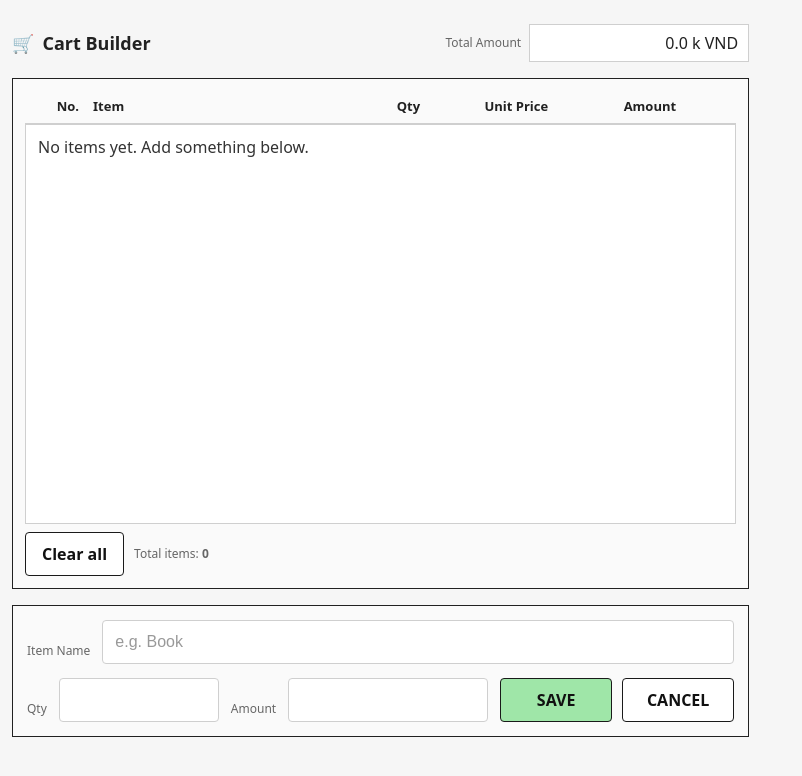
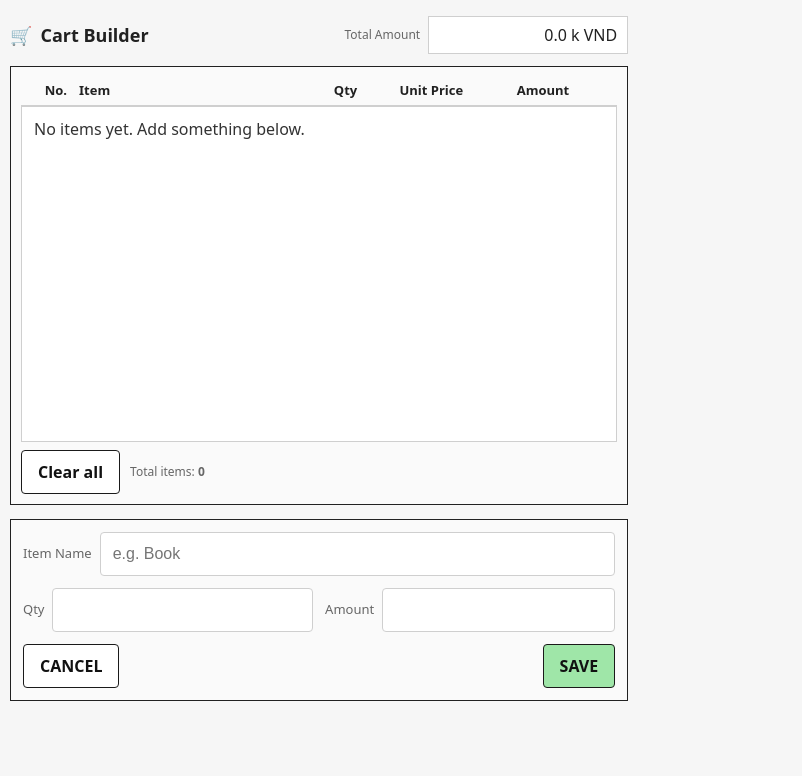
Before and after one commit to aveloxpro-ux/Shopping-Cart-TNS, a React (Vite) app: page / in a window 1280 px wide. Shown: the top 776 px of the page, without its empty margins (0-802 px from the left). Built offline with nearby package versions, Linux system fonts and the light colour scheme.

Commit message:
Update version v0.4

```diff
--- a/src/App.css
+++ b/src/App.css
@@ -1,5 +1,5 @@
 :root {
-  --row-h: 40px;          /* 10 visible rows */
+  --row-h: 48px;   /* 7 visible rows (taller for touch) */
   --border: #cfcfcf;
   --ink: #212121;
   --muted: #666;
@@ -12,89 +12,163 @@
 
 * { box-sizing: border-box; }
 html, body, #root { height: 100%; }
-html, body { overflow-x: hidden; }
+html, body { overflow-x: hidden; margin: 0; }
+
 body {
-  margin: 0;
-  font-family: ui-sans-serif, system-ui, -apple-system, Segoe UI, Roboto, "Helvetica Neue", Arial, "Apple Color Emoji","Segoe UI Emoji";
+  font-family: ui-sans-serif, system-ui, -apple-system, Segoe UI, Roboto, Arial;
   color: var(--ink);
   background: #f6f6f6;
 }
 
-.wrap { max-width: 920px; margin: 24px auto; padding: 0 12px 48px; width: 100%; }
+.wrap { max-width: 920px; margin: 16px auto; padding: 0 10px 40px; }
 
-/* header */
-.header { display: grid; grid-template-columns: 1fr auto; gap: 12px; align-items: center; margin-bottom: 16px; }
+/* ---------- header ---------- */
+.header {
+  display: grid;
+  grid-template-columns: 1fr auto;
+  gap: 12px;
+  align-items: center;
+  margin-bottom: 12px;
+}
 .title { font-weight: 700; font-size: 18px; display: inline-flex; align-items: center; gap: 8px; }
-.title .emoji { opacity: .8; }
-.totalBox { display: grid; grid-template-columns: 140px 220px; gap: 8px; align-items: center; }
+.title .emoji { opacity: .85; }
+.totalBox { display: grid; grid-template-columns: 120px 200px; gap: 8px; align-items: center; }
 .totalLabel { font-size: 12px; color: var(--muted); text-align: right; }
-.totalValue { border: 1px solid var(--border); background: var(--bg); padding: 6px 10px; font-variant-numeric: tabular-nums; text-align: right; width: 100%; }
+.totalValue { border: 1px solid var(--border); background: var(--bg); padding: 6px 10px; text-align: right; font-variant-numeric: tabular-nums; }
 
-/* table card */
-.card { border: 1px solid var(--ink); background: var(--panel); padding: 12px; margin-bottom: 16px; width: 100%; }
-.tableHeader, .row { display: grid; grid-template-columns: 56px 1fr 90px 120px 120px 48px; align-items: center; gap: 8px; }
-.tableHeader { font-size: 13px; font-weight: 600; border-bottom: 1px solid var(--border); padding: 6px 4px; }
-.tableBody { height: calc(10 * var(--row-h)); overflow-y: auto; background: #fff; border: 1px solid var(--border); }
+/* ---------- table card ---------- */
+.card { border: 1px solid var(--ink); background: var(--panel); padding: 10px; margin-bottom: 14px; }
+.tableHeader,
+.row {
+  display: grid;
+  grid-template-columns: 50px 1fr 70px 100px 100px 40px; /* wider Item, small remove */
+  align-items: center;
+  gap: 6px;
+}
+.tableHeader { font-size: 13px; font-weight: 600; border-bottom: 1px solid var(--border); padding: 4px 2px; }
+.tableBody { height: calc(7 * var(--row-h)); overflow-y: auto; background: #fff; border: 1px solid var(--border); }
 .empty { padding: 10px 12px; color: #333; }
-.row { min-height: var(--row-h); padding: 6px 6px; border-bottom: 1px solid #eee; cursor: pointer; }
-.row:hover { background: #f7f7f7; } .row.selected { background: #eef6ff; } .row:last-child { border-bottom: none; }
+.row { min-height: var(--row-h); padding: 4px 4px; border-bottom: 1px solid #eee; cursor: pointer; }
+.row:hover { background: #f7f7f7; }
+.row.selected { background: #eef6ff; }
+.row:last-child { border-bottom: none; }
+
 .col.no { text-align: right; padding-right: 6px; }
 .col.qty, .col.unit, .col.amount, .col.action { text-align: right; }
 .itemCell { overflow: hidden; white-space: nowrap; text-overflow: ellipsis; }
 .mono { font-variant-numeric: tabular-nums; }
-/* small 'X' remove */
-.remX { width: 22px; height: 22px; line-height: 20px; padding: 0; border: 1px solid #b91c1c; color: #b91c1c; background: #ffe3e3; border-radius: 3px; font-weight: 700; cursor: pointer; }
+
+/* small remove X */
+.remX {
+  width: 22px; height: 22px; line-height: 20px;
+  padding: 0;
+  border: 1px solid #b91c1c;
+  color: #b91c1c;
+  background: #ffe3e3;
+  border-radius: 3px;
+  font-weight: 700;
+  cursor: pointer;
+}
 .remX:hover { filter: brightness(0.97); }
+
 /* footer */
 .cardFooter { display: flex; justify-content: space-between; align-items: center; padding-top: 8px; }
 .footerLeft { display: flex; align-items: center; gap: 10px; }
 .muted { color: var(--muted); font-size: 12px; }
 
-/* ==== Add/Edit panel (2 rows) ==== */
-.panel-2rows { border: 1px solid var(--ink); background: var(--panel); padding: 14px; display: grid; gap: 14px; }
+/* ---------- add/edit panel (3 rows) ---------- */
+.panel-3rows {
+  border: 1px solid var(--ink);
+  background: var(--panel);
+  padding: 12px;
+  display: grid;
+  gap: 12px;
+}
 
 /* Row 1: label + full-width input */
-.row1 { display: grid; grid-template-columns: auto 1fr; gap: 12px; align-items: end; }
+.panel-3rows .row1 {
+  display: grid;
+  grid-template-columns: auto 1fr;
+  gap: 8px;
+  align-items: center; /* vertical center */
+}
 
-/* Row 2: Qty label, Qty input, Amount label, Amount input, Buttons (SAVE+CANCEL) */
-.row2 { display: grid; grid-template-columns: auto 160px auto 200px auto; gap: 12px; align-items: end; }
-.buttons { display: flex; gap: 10px; justify-content: flex-end; }
+/* Row 2: TWO equal columns; inside each, label+input full width */
+.panel-3rows .row2 {
+  display: grid;
+  grid-template-columns: 1fr 1fr;
+  gap: 12px;
+}
+.panel-3rows .row2 .field {
+  display: grid;
+  grid-template-columns: auto 1fr;
+  gap: 8px;
+  align-items: center; /* vertical center */
+}
 
-.lbl { font-size: 12px; color: var(--muted); padding-bottom: 4px; }
-.in { width: 100%; border: 1px solid var(--border); background: #fff; padding: 10px 12px; border-radius: 4px; font-size: 16px; line-height: 1.4; color: #111; }
-.in::placeholder { color: #999; }
-.in.number { text-align: right; font-variant-numeric: tabular-nums; }
+/* Row 3: buttons on ends */
+.panel-3rows .row3 {
+  display: flex;
+  justify-content: space-between; /* CANCEL left, SAVE right */
+  gap: 10px;
+}
 
-.no-spin::-webkit-outer-spin-button, .no-spin::-webkit-inner-spin-button { -webkit-appearance: none; margin: 0; }
-.no-spin[type="number"] { -moz-appearance: textfield; }
+.lbl { font-size: 13px; color: var(--muted); white-space: nowrap; }
 
-/* buttons */
-.btn { border: 1px solid #1a1a1a; background: #e9f0ff; padding: 10px 16px; border-radius: 4px; font-weight: 700; cursor: pointer; color: #111; font-size: 16px; }
-.btn.equal { min-width: 112px; text-align: center; }
-.btn:hover { filter: brightness(0.98); }
+.in {
+  width: 100%;
+  border: 1px solid var(--border);
+  background: #fff;
+  padding: 10px 12px;
+  border-radius: 4px;
+  font-size: 16px; /* >=16 to avoid iOS zoom */
+  line-height: 1.4;
+  color: #111;
+}
+
+.btn {
+  border: 1px solid #1a1a1a;
+  border-radius: 4px;
+  padding: 10px 16px;
+  font-weight: 700;
+  cursor: pointer;
+  font-size: 16px;
+  color: #111;
+}
 .btn.ghost { background: #fff; }
-.btn.add { background: var(--green); border-color: #1a1a1a; }
+.btn.add { background: var(--green); }
 .btn.add:hover { background: var(--green-hover); }
 
 .errors { margin-top: 8px; padding-left: 18px; color: #b91c1c; font-size: 13px; }
 
-/* modal */
+/* ---------- modal ---------- */
 .modalBackdrop { position: fixed; inset: 0; background: rgba(0,0,0,.35); display: grid; place-items: center; z-index: 50; }
 .modalBox { width: min(460px, 92vw); background: #fff; border: 1px solid #1a1a1a; border-radius: 8px; padding: 18px; box-shadow: 0 10px 30px rgba(0,0,0,.25); }
 .modalTitle { font-weight: 700; margin-bottom: 6px; }
 .modalBody { color: #333; margin-bottom: 14px; }
 .modalActions { display: flex; gap: 10px; justify-content: flex-end; }
 
-/* mobile tweaks */
+/* ---------- responsive tweaks ---------- */
 @media (max-width: 600px) {
-  .wrap { padding: 0 8px 40px; }
-  .tableHeader, .row { grid-template-columns: 40px 1fr 56px 80px 90px 42px; gap: 6px; font-size: 14px; }
+  .wrap { padding: 0 8px 36px; }
+  .tableHeader, .row {
+    grid-template-columns: 40px 1fr 56px 80px 88px 38px;
+    gap: 6px; font-size: 14px;
+  }
   .totalBox { grid-template-columns: auto 140px; gap: 6px; }
-  .row2 { grid-template-columns: auto 100px auto 120px auto; }
+
+  /* On small phones, give Row2 columns vertical stacking if needed */
+  .panel-3rows .row2 {
+    grid-template-columns: 1fr 1fr;
+    gap: 10px;
+  }
 }
 @media (max-width: 420px) {
-  :root { --row-h: 36px; }
-  .tableHeader, .row { grid-template-columns: 34px 1fr 48px 70px 78px 38px; gap: 5px; font-size: 13px; }
-  .btn.equal { min-width: 100px; }
-  .row2 { grid-template-columns: auto 90px auto 110px auto; }
+  :root { --row-h: 44px; }
+  .tableHeader, .row {
+    grid-template-columns: 34px 1fr 48px 72px 78px 34px;
+    gap: 5px; font-size: 13px;
+  }
+  /* If it ever feels tight, stack Row2 on extra narrow devices */
+  .panel-3rows .row2 { grid-template-columns: 1fr; }
 }
--- a/src/App.jsx
+++ b/src/App.jsx
@@ -2,21 +2,24 @@ import React, { useEffect, useMemo, useRef, useState } from "react";
 import "./App.css";
 
 /**
- * Cart Builder — v11
- * - Panel:
- *   Row 1: Item Name (label + full-width input)
- *   Row 2: Qty (label+input), Amount (label+input), then SAVE + CANCEL on the right
- * - Qty & Amount start empty; users must type
- * - No inline editing in the table
- * - Accepts '.' or ',' for decimals. Inputs are >=16px to avoid iOS zoom
+ * Cart Builder — v13
+ * - Table shows 7 rows
+ * - Panel (3 rows):
+ *    Row 1: Item Name (label + full-width input)
+ *    Row 2: TWO COLUMNS side-by-side:
+ *           [Qty label+input] | [Amount label+input]
+ *    Row 3: CANCEL (left) | SAVE (right)
+ * - Qty & Amount start empty (strings)
+ * - Tap a row to load it into the panel (no inline table editing)
+ * - Remove with small “X”
  * - Clear-all modal (Yes/No)
+ * - Mobile-friendly (>=16px inputs, decimal keypad accepts "." or ",")
  */
 
 export default function App() {
-  // ---------- State ----------
   const [items, setItems] = useState(() => {
     try {
-      const raw = localStorage.getItem("shopping_cart_items_v11");
+      const raw = localStorage.getItem("shopping_cart_items_v13");
       return raw ? JSON.parse(raw) : [];
     } catch {
       return [];
@@ -24,23 +27,22 @@ export default function App() {
   });
 
   const [name, setName] = useState("");
-  const [qtyStr, setQtyStr] = useState("");       // keep as string so it can be blank
-  const [amountStr, setAmountStr] = useState(""); // keep as string so it can be blank
+  const [qtyStr, setQtyStr] = useState("");
+  const [amountStr, setAmountStr] = useState("");
   const [errors, setErrors] = useState([]);
   const [editingId, setEditingId] = useState(null);
   const [showConfirm, setShowConfirm] = useState(false);
 
-  // ---------- Refs ----------
   const tableRef = useRef(null);
   const panelRef = useRef(null);
   const lastActionRef = useRef(null); // "add" | "save" | "remove" | null
 
-  // ---------- Persistence ----------
+  // persist
   useEffect(() => {
-    localStorage.setItem("shopping_cart_items_v11", JSON.stringify(items));
+    localStorage.setItem("shopping_cart_items_v13", JSON.stringify(items));
   }, [items]);
 
-  // Scroll to bottom after add
+  // scroll to bottom after add
   useEffect(() => {
     if (lastActionRef.current === "add" && tableRef.current) {
       tableRef.current.scrollTop = tableRef.current.scrollHeight;
@@ -48,14 +50,12 @@ export default function App() {
     lastActionRef.current = null;
   }, [items]);
 
-  // ---------- Derived ----------
   const totals = useMemo(() => {
     const subtotal = items.reduce((s, it) => s + num(it.qty) * num(it.unitPrice), 0);
     const totalQty = items.reduce((s, it) => s + num(it.qty), 0);
     return { subtotal, totalQty };
   }, [items]);
 
-  // ---------- Handlers ----------
   function onRowClick(it) {
     setEditingId(it.id);
     setName(it.name);
@@ -85,7 +85,7 @@ export default function App() {
       lastActionRef.current = "save";
     } else {
       const newItem = { id: uid(), name: name.trim(), qty, unitPrice: Number(unitPrice) };
-      setItems(prev => [...prev, newItem]); // append at bottom
+      setItems(prev => [...prev, newItem]);
       lastActionRef.current = "add";
     }
     clearForm();
@@ -130,7 +130,7 @@ export default function App() {
         </div>
       </header>
 
-      {/* Card with table */}
+      {/* Table */}
       <section className="card">
         <div className="tableHeader">
           <div className="col no">No.</div>
@@ -187,9 +187,9 @@ export default function App() {
         </div>
       </section>
 
-      {/* Add / Edit panel — Row1: Item; Row2: Qty + Amount + [SAVE][CANCEL] */}
-      <section className="panel-2rows" ref={panelRef}>
-        {/* Row 1 */}
+      {/* Add / Edit panel */}
+      <section className="panel-3rows" ref={panelRef}>
+        {/* Row 1: Item Name */}
         <div className="row1">
           <label className="lbl">Item Name</label>
           <input
@@ -200,42 +200,48 @@ export default function App() {
           />
         </div>
 
-        {/* Row 2 */}
+        {/* Row 2: two equal columns (Qty | Amount), each label+input full width */}
         <div className="row2">
+          <div className="field">
             <label className="lbl">Qty</label>
             <input
-            className="in number"
+              className="in"
               type="text"
               inputMode="numeric"
               pattern="[0-9]*"
               value={qtyStr}
               onChange={(e) => setQtyStr(onlyDigits(e.target.value))}
             />
+          </div>
 
+          <div className="field">
             <label className="lbl">Amount</label>
             <input
-            className="in number no-spin"
+              className="in"
               type="text"
               inputMode="decimal"
               pattern="[0-9]*[.,]?[0-9]*"
               value={amountStr}
               onChange={(e) => setAmountStr(onlyDecimal(e.target.value))}
             />
+          </div>
+        </div>
 
-          <div className="buttons">
-            <button className="btn add equal" onClick={addOrSave}>SAVE</button>
-            <button className="btn ghost equal" onClick={clearForm}>CANCEL</button>
-          </div>
+        {/* Row 3: buttons */}
+        <div className="row3">
+          <button className="btn ghost" onClick={clearForm}>CANCEL</button>
+          <button className="btn add" onClick={addOrSave}>SAVE</button>
         </div>
       </section>
 
+      {/* Errors */}
       {errors.length > 0 && (
         <ul className="errors">
           {errors.map((e, i) => <li key={i}>{e}</li>)}
         </ul>
       )}
 
-      {/* Clear All Modal */}
+      {/* Clear-all modal */}
       {showConfirm && (
         <div className="modalBackdrop" role="dialog" aria-modal="true">
           <div className="modalBox">
```
Lines whose indentation alone changed are shown as unchanged.
